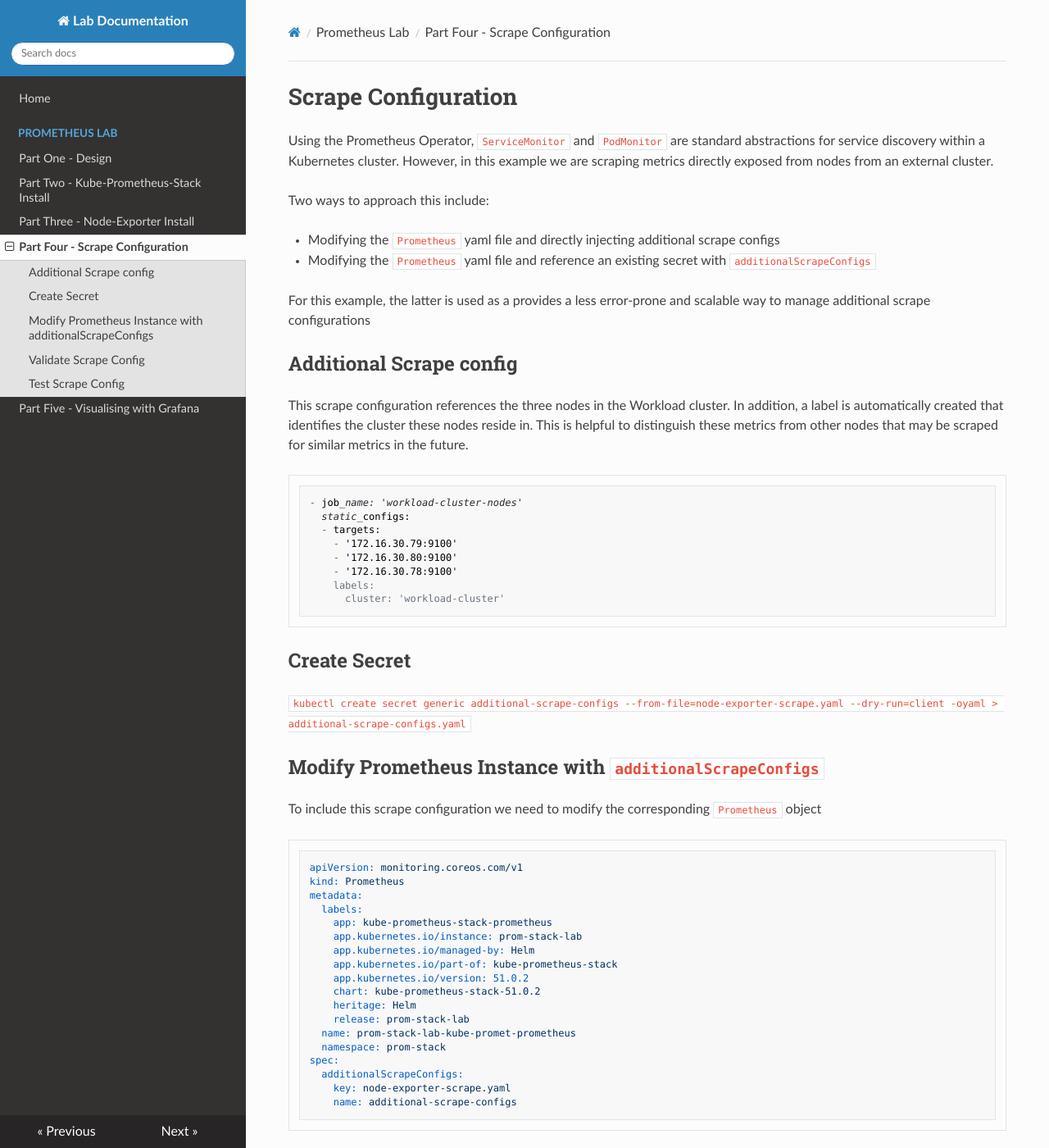
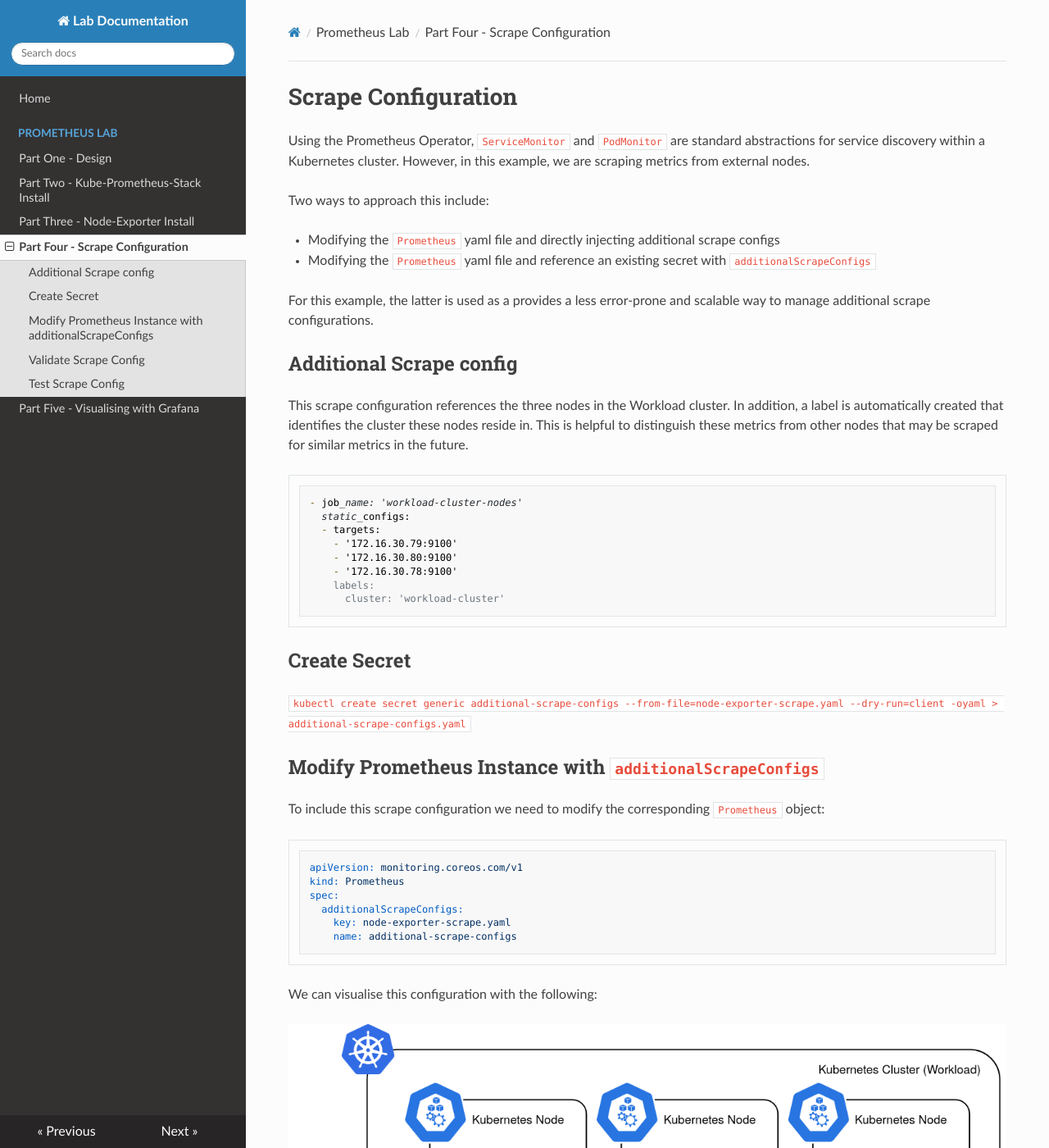
Before and after one commit to David-VTUK/lab-docs, an MkDocs documentation site: the page built from docs/prometheus/part-four.md, in a window 1280 px wide and 1400 px high. Shown: the whole window at 82% size. Built offline with MkDocs 1.6.1, drawn with Linux system fonts in a browser that asks for light colours; nearby versions of some CDN libraries.

Commit message:
Minor changes to docs

````diff
--- a/docs/prometheus/part-four.md
+++ b/docs/prometheus/part-four.md
@@ -1,14 +1,14 @@
 # Scrape Configuration
 
 Using the Prometheus Operator, `ServiceMonitor` and `PodMonitor` are standard abstractions for service discovery within
-a Kubernetes cluster. However, in this example we are scraping metrics directly exposed from nodes from an external cluster.
+a Kubernetes cluster. However, in this example, we are scraping metrics from external nodes.
 
 Two ways to approach this include:
 
 * Modifying the `Prometheus` yaml file and directly injecting additional scrape configs
 * Modifying the `Prometheus` yaml file and reference an existing secret with `additionalScrapeConfigs`
 
-For this example, the latter is used as a provides a less error-prone and scalable way to manage additional scrape configurations
+For this example, the latter is used as a provides a less error-prone and scalable way to manage additional scrape configurations.
 
 ##  Additional Scrape config
 
@@ -33,23 +33,11 @@
 
 ## Modify Prometheus Instance with `additionalScrapeConfigs`
 
-To include this scrape configuration we need to modify the corresponding `Prometheus` object
+To include this scrape configuration we need to modify the corresponding `Prometheus` object:
 
 ```yaml
 apiVersion: monitoring.coreos.com/v1
 kind: Prometheus
-metadata:
-  labels:
-    app: kube-prometheus-stack-prometheus
-    app.kubernetes.io/instance: prom-stack-lab
-    app.kubernetes.io/managed-by: Helm
-    app.kubernetes.io/part-of: kube-prometheus-stack
-    app.kubernetes.io/version: 51.0.2
-    chart: kube-prometheus-stack-51.0.2
-    heritage: Helm
-    release: prom-stack-lab
-  name: prom-stack-lab-kube-promet-prometheus
-  namespace: prom-stack
 spec:
   additionalScrapeConfigs:
     key: node-exporter-scrape.yaml
````
Also changed, not shown: docs/prometheus/part-five.md (+6 -0 lines), docs/prometheus/part-one.md (+2 -3 lines), docs/prometheus/part-three.md (+4 -1 lines), docs/prometheus/part-two.md (+4 -0 lines), site/index.html, site/prometheus/part-one/index.html, site/search/search_index.json, 1 other file.
